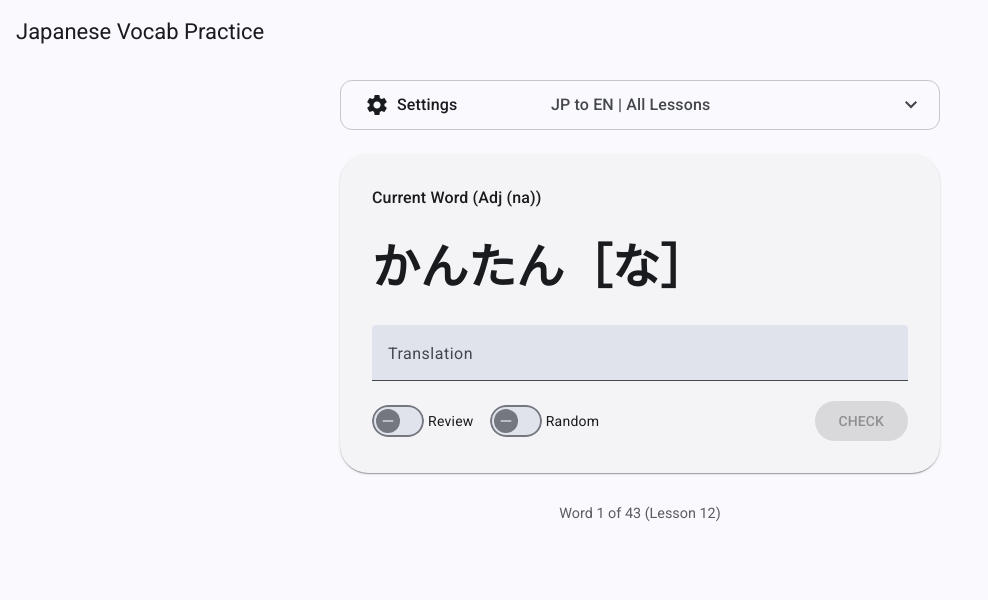
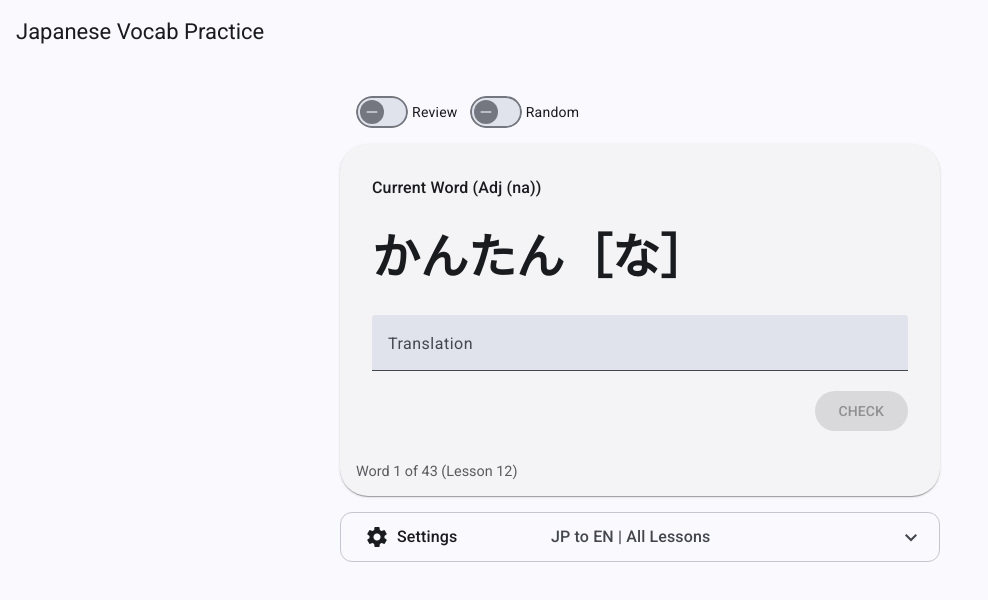
Before and after one commit to olifink/japanese-vocab-practice, an Angular app: page / in a window 1280 px wide. Shown: the top 600 px of the page, without its empty margins (0-988 px from the left). Built offline with nearby package versions, Linux system fonts and the light colour scheme.

Commit message:
enhance practice area layout and styling; adjust toggle spacing and padding

```diff
--- a/src/app/app.html
+++ b/src/app/app.html
@@ -4,49 +4,17 @@
 </mat-toolbar>
 
 <div class="container">
-  <mat-expansion-panel class="settings-panel" [expanded]="showSettings()" (expandedChange)="showSettings.set($event)">
-    <mat-expansion-panel-header>
-      <mat-panel-title>
-        <mat-icon>settings</mat-icon>
-        <span class="settings-title">Settings</span>
-      </mat-panel-title>
-      <mat-panel-description>
-        {{ mode() === 'JP-EN' ? 'JP to EN' : 'EN to JP' }} |
-        {{ selectedLesson() === 'all' ? 'All Lessons' : (lessonRangeMode() === 'up-to' ? 'Up to L' + selectedLesson() : 'L' + selectedLesson()) }}
-      </mat-panel-description>
-    </mat-expansion-panel-header>
 
-    <div class="controls">
-      <div class="control-row">
-        <mat-form-field appearance="outline">
-          <mat-label>Practice Mode</mat-label>
-          <mat-select [value]="mode()" (selectionChange)="mode.set($event.value)">
-            <mat-option value="JP-EN">Japanese to English</mat-option>
-            <mat-option value="EN-JP">English to Japanese</mat-option>
-          </mat-select>
-        </mat-form-field>
+
+  <div class="toggles">
+    <mat-slide-toggle [checked]="isReviewMode()" (change)="isReviewMode.set($event.checked)">
+      Review
+    </mat-slide-toggle>
+
+    <mat-slide-toggle [checked]="isRandomMode()" (change)="isRandomMode.set($event.checked)">
+      Random
+    </mat-slide-toggle>
   </div>
-
-      <div class="control-row lesson-row">
-        <mat-form-field appearance="outline" class="lesson-select">
-          <mat-label>Lesson</mat-label>
-          <mat-select [value]="selectedLesson()" (selectionChange)="selectedLesson.set($event.value)">
-            <mat-option value="all">All Lessons</mat-option>
-            @for (lesson of lessons(); track lesson) {
-              <mat-option [value]="lesson">Lesson {{ lesson }}</mat-option>
-            }
-          </mat-select>
-        </mat-form-field>
-
-        @if (selectedLesson() !== 'all') {
-          <mat-button-toggle-group [value]="lessonRangeMode()" (change)="lessonRangeMode.set($event.value)" aria-label="Lesson Range">
-            <mat-button-toggle value="exact">Only</mat-button-toggle>
-            <mat-button-toggle value="up-to">Up to</mat-button-toggle>
-          </mat-button-toggle-group>
-        }
-      </div>
-    </div>
-  </mat-expansion-panel>
 
   @if (currentWord()) {
   <div class="practice-area">
@@ -77,12 +45,8 @@
         } @else {
         <mat-form-field appearance="fill" class="full-width">
           <mat-label>{{ mode() === 'JP-EN' ? 'Translation' : 'Japanese' }}</mat-label>
-              <input matInput
-                     #userInputField
-                     [value]="userInput()"
-                     (input)="userInput.set($any($event.target).value)"
-                     (keyup.enter)="checkAnswer()"
-                     autocomplete="off">
+          <input matInput #userInputField [value]="userInput()" (input)="userInput.set($any($event.target).value)"
+            (keyup.enter)="checkAnswer()" autocomplete="off">
         </mat-form-field>
 
         @if (feedback()) {
@@ -94,15 +58,7 @@
       </mat-card-content>
 
       <mat-card-actions class="card-actions">
-          <div class="toggles">
-            <mat-slide-toggle [checked]="isReviewMode()" (change)="isReviewMode.set($event.checked)">
-              Review
-            </mat-slide-toggle>
 
-            <mat-slide-toggle [checked]="isRandomMode()" (change)="isRandomMode.set($event.checked)">
-              Random
-            </mat-slide-toggle>
-          </div>
 
         <span class="spacer"></span>
 
@@ -116,11 +72,11 @@
         }
         }
       </mat-card-actions>
+      <div class="stats">
+        Word {{ (currentVerbIndex() % filteredVocab().length) + 1 }} of {{ filteredVocab().length }} (Lesson {{
+        currentWord()?.lesson }})
+      </div>
     </mat-card>
-
-      <div class="stats">
-        Word {{ (currentVerbIndex() % filteredVocab().length) + 1 }} of {{ filteredVocab().length }} (Lesson {{ currentWord()?.lesson }})
-      </div>
   </div>
   } @else {
   <div class="loading">
@@ -131,4 +87,50 @@
     }
   </div>
   }
+
+  <mat-expansion-panel class="settings-panel" [expanded]="showSettings()" (expandedChange)="showSettings.set($event)">
+    <mat-expansion-panel-header>
+      <mat-panel-title>
+        <mat-icon>settings</mat-icon>
+        <span class="settings-title">Settings</span>
+      </mat-panel-title>
+      <mat-panel-description>
+        {{ mode() === 'JP-EN' ? 'JP to EN' : 'EN to JP' }} |
+        {{ selectedLesson() === 'all' ? 'All Lessons' : (lessonRangeMode() === 'up-to' ? 'Up to L' + selectedLesson() :
+        'L' + selectedLesson()) }}
+      </mat-panel-description>
+    </mat-expansion-panel-header>
+
+    <div class="controls">
+      <div class="control-row">
+        <mat-form-field appearance="outline">
+          <mat-label>Practice Mode</mat-label>
+          <mat-select [value]="mode()" (selectionChange)="mode.set($event.value)">
+            <mat-option value="JP-EN">Japanese to English</mat-option>
+            <mat-option value="EN-JP">English to Japanese</mat-option>
+          </mat-select>
+        </mat-form-field>
       </div>
+
+      <div class="control-row lesson-row">
+        <mat-form-field appearance="outline" class="lesson-select">
+          <mat-label>Lesson</mat-label>
+          <mat-select [value]="selectedLesson()" (selectionChange)="selectedLesson.set($event.value)">
+            <mat-option value="all">All Lessons</mat-option>
+            @for (lesson of lessons(); track lesson) {
+            <mat-option [value]="lesson">Lesson {{ lesson }}</mat-option>
+            }
+          </mat-select>
+        </mat-form-field>
+
+        @if (selectedLesson() !== 'all') {
+        <mat-button-toggle-group [value]="lessonRangeMode()" (change)="lessonRangeMode.set($event.value)"
+          aria-label="Lesson Range">
+          <mat-button-toggle value="exact">Only</mat-button-toggle>
+          <mat-button-toggle value="up-to">Up to</mat-button-toggle>
+        </mat-button-toggle-group>
+        }
+      </div>
+    </div>
+  </mat-expansion-panel>
+</div>
--- a/src/app/app.scss
+++ b/src/app/app.scss
@@ -71,8 +71,10 @@
 
 .toggles {
   display: flex;
-  gap: 16px;
   align-items: center;
+  gap: 12px;
+
+  padding: 16px;
 }
 
 h1 {
```
Lines whose indentation alone changed are shown as unchanged.
